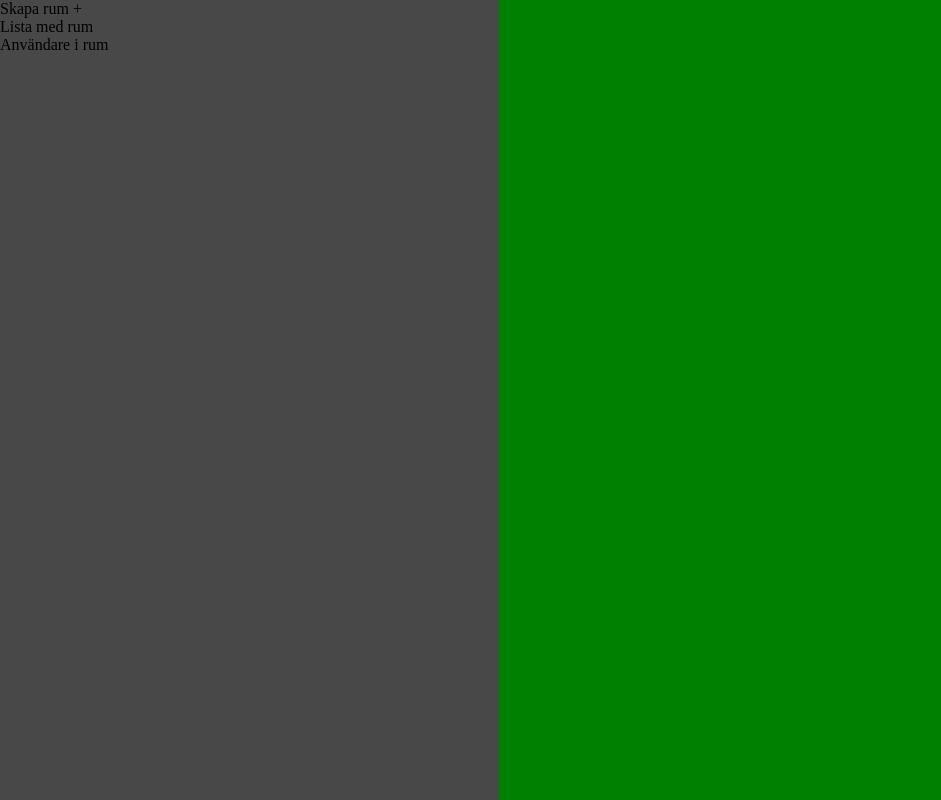
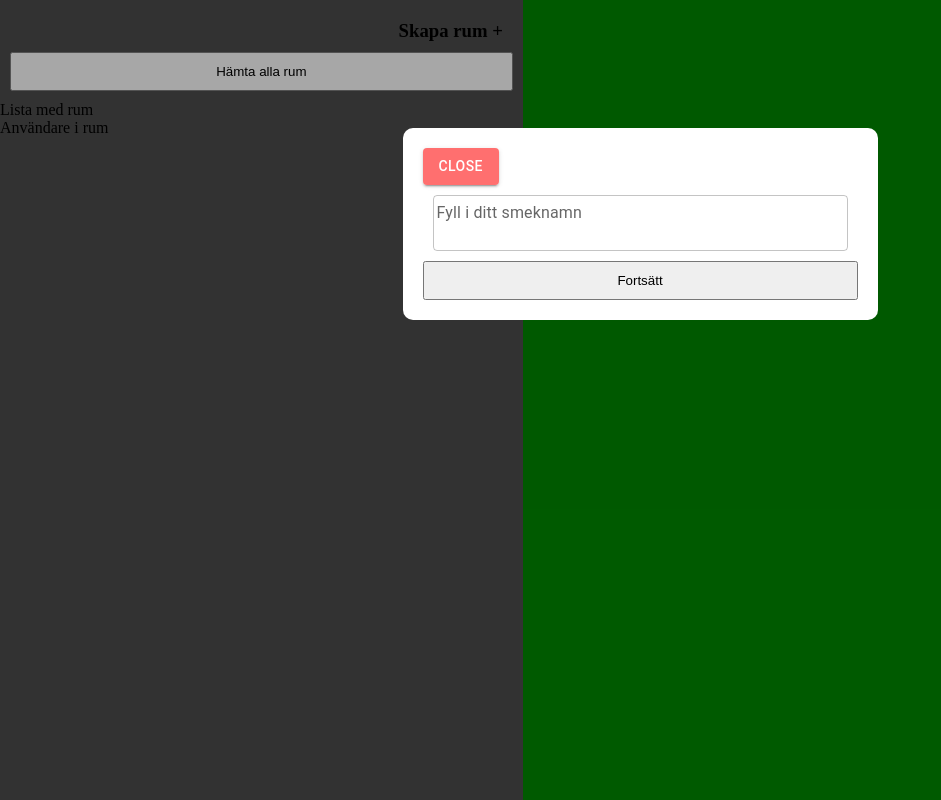
Before and after one commit to totaldekadens/Socket.io, a React (Vite) app in the folder client/: page / in a window 1280 px wide. Shown: the whole page, without its empty margins (0-941 px from the left). Built offline with nearby package versions, Linux system fonts and the light colour scheme; no server answers.

Commit message:
create room, context and add nickname

```diff
--- a/client/package.json
+++ b/client/package.json
@@ -9,7 +9,10 @@
     "preview": "vite preview"
   },
   "dependencies": {
+    "@emotion/react": "^11.10.0",
+    "@emotion/styled": "^11.10.0",
     "@mui/icons-material": "^5.10.2",
+    "@mui/material": "^5.10.3",
     "mui": "^0.0.1",
     "react": "^18.2.0",
     "react-dom": "^18.2.0",
--- a/client/src/App.jsx
+++ b/client/src/App.jsx
@@ -1,26 +1,54 @@
-import io from 'socket.io-client';
-import { useEffect } from 'react'
+
 import Sidebar from './components/sidebar/sidebar';
 import Content from './components/content/content';
+import { useContext, useState, useEffect } from "react"
+import { socketInfoContext } from './components/context/socketInfoProvider';
+import Modal from './components/modal/modal';
+import TextField from '@mui/material/TextField';
 
 function App() {
 
-  const socket = io('http://localhost:3000');
+    // Context
+  const { socketInfo, setSocketInfo } = useContext(socketInfoContext)
 
+  // State
+  const [shouldShowModal, setShouldShowModal] = useState(false)
+  const [nickname, setNickname] = useState("")
+
+
+  const handleClick = () => {
+
+    let socketInfoCopy = socketInfo
+
+    if(nickname.length > 0) {
+      socketInfoCopy.nickname = nickname
+      setSocketInfo(socketInfoCopy)
+      setShouldShowModal(false)
+    }
+
+  }
+
+  // If nickname is not set then modal will show up and ask for nickname before proceed.
   useEffect(() => {
-    console.log("kommer in i useeffect")
 
-    socket.on("newSocketConnected", (socketId) => {
-      console.log("New socket connected: " + socketId)
-    })
+    socketInfo.nickname == "" ?
+      setShouldShowModal(true) :
+      setShouldShowModal(false)
 
-  }, [])
-
+}, [] )
 
   return (
     <div style={{display: "flex", width: "100vw", height: "100vh"}}>
-      <Sidebar/>
-      <Content/>
+        <Sidebar/>
+        <Content/>
+        <Modal shouldShow={shouldShowModal} onRequestClose={() => setShouldShowModal(false)} >
+            {/* Component for add nickname */}
+            <div style={{display: "flex", flexDirection: "column", justifyContent: "center"}}>
+              <TextField sx={{padding: "10px"}} id="outlined-basic" label="Fyll i ditt smeknamn" variant="outlined" type="text" value={nickname} onChange={(event) => {setNickname(event.target.value)}} />
+              <button style={{padding: "10px"}} onClick={handleClick}>Fortsätt</button>
+            </div>
+
+        </Modal>
     </div>
   )
 }
--- /dev/null
+++ b/client/src/components/context/socketInfoProvider.jsx
@@ -0,0 +1,48 @@
+import React, { createContext, useState, useEffect } from "react";
+import io from 'socket.io-client';
+
+export const socketInfoContext = createContext()
+
+export const SocketInfoProvider = ({ children }) => {
+
+    const socket = io('http://localhost:3000');
+
+    const [socketInfo, setSocketInfo] = useState({
+        nickname: "",
+        joinedRoom: "",
+        welcomeMsg: ""
+    });
+
+    let socketInfoCopy = socketInfo
+
+    useEffect(() => {
+
+        socket.on("newSocketConnected", (socketId) => {
+            console.log("New socket connected: " + socketId)
+        })
+
+        // Welcomes user when joining new room
+        socket.on("welcome", (msg) => {
+            socketInfoCopy.welcomeMsg = msg
+        })
+
+        console.log(socketInfo)
+
+        return () => {
+            socket.off('newSocketConnected');
+            socket.off('welcome');
+        };
+
+    }, [])
+
+
+    // funktioner till emit ?
+
+
+
+    return (
+        <socketInfoContext.Provider value={{ socketInfo, setSocketInfo, socket }}>
+            {children}
+        </socketInfoContext.Provider>
+    );
+};
--- a/client/src/components/modal/modal.jsx
+++ b/client/src/components/modal/modal.jsx
@@ -30,11 +30,10 @@ const ModalBackground = {
 	position: "fixed",
 	zIndex: 1,
 	left: 0,
-	top: "55px",
 	width: "100%",
 	height: "100%",
 	overflow: "auto",
-	backgroundColor: "rgba(0, 0, 0, 0.5)"
+	backgroundColor: "rgba(0, 0, 0, 0.3)"
 }
 
 const ModalBody = {
--- a/client/src/components/sidebar/createRoom.jsx
+++ b/client/src/components/sidebar/createRoom.jsx
@@ -1,18 +1,51 @@
-import { useState } from "react"
+import { useContext, useState } from "react"
+import { socketInfoContext } from "../context/socketInfoProvider";
+import TextField from '@mui/material/TextField';
 
 const CreateRoom = () => {
 
+    // Context
+    const { socket, socketInfo, setSocketInfo } = useContext(socketInfoContext)
+
+    // States
     const [isCreateRoom, setIsCreateRoom] = useState(false)
+    const [room, setRoom] = useState("")
+
+    // Copy of context
+    let socketInfoCopy = {...socketInfo} // skillnad på denna och vanlig variabel endast?
+
+    // Handle "skapa rum"-button. "Sends" new object when joining new room and updates context.
+    const handleClick = () => {
+
+        socket.emit("join", {
+            roomToLeave: socketInfo.joinedRoom,
+            roomToJoin: room,
+            nickname: socketInfo.nickname
+        })
+
+        socketInfoCopy.joinedRoom = room
+        setSocketInfo(socketInfoCopy)
+    }
+
+    console.log(socketInfo)
+
+    // Temporary
+    const handleGetRooms = () => {
+        socket.emit("getRooms")
+    }
 
     return (
-        <div style={{display: "flex", flexDirection: "column"}}>
-            <div onClick={() => setIsCreateRoom(!isCreateRoom)}>Skapa rum +</div> {/* ikon sedan */}
+        <div style={{display: "flex", flexDirection: "column", padding: "10px"}}>
+            <div style={{padding: "10px", width: "100%", display: "flex", justifyContent: "flex-end", cursor: "pointer"}} onClick={() => setIsCreateRoom(!isCreateRoom)}><h3>Skapa rum +</h3></div> {/* ikon sedan */}
 
             { isCreateRoom ?
-            <>
-            <input type="text" />
-            <button>Skapa rum</button>
-            </>  : ""}
+                <>
+                    <TextField sx={{padding: "10px"}} id="outlined-basic" label="Fyll i rum..." variant="outlined" type="text" value={room} onChange={(event) => {setRoom(event.target.value)}} />
+                    <button style={{padding: "10px"}} onClick={handleClick}>Skapa rum</button>
+                </>
+                :   ""}
+            {/* Temporary */}
+            <button style={{padding: "10px"}} onClick={handleGetRooms}>Hämta alla rum</button>  {/* Temporär bara för att checka så att det funkar */}
         </div>
     )
 }
--- a/client/src/main.jsx
+++ b/client/src/main.jsx
@@ -1,7 +1,13 @@
 import React from 'react'
 import ReactDOM from 'react-dom/client'
 import App from './App'
+import { SocketInfoProvider } from './components/context/socketInfoProvider';
+
+
 
 ReactDOM.createRoot(document.getElementById('root')).render(
-    <App />
+    <SocketInfoProvider>
+        <App />
+    </SocketInfoProvider>
+
 )
```
Also changed, not shown: 2 other files (tests, documents, lock files or other folders).
